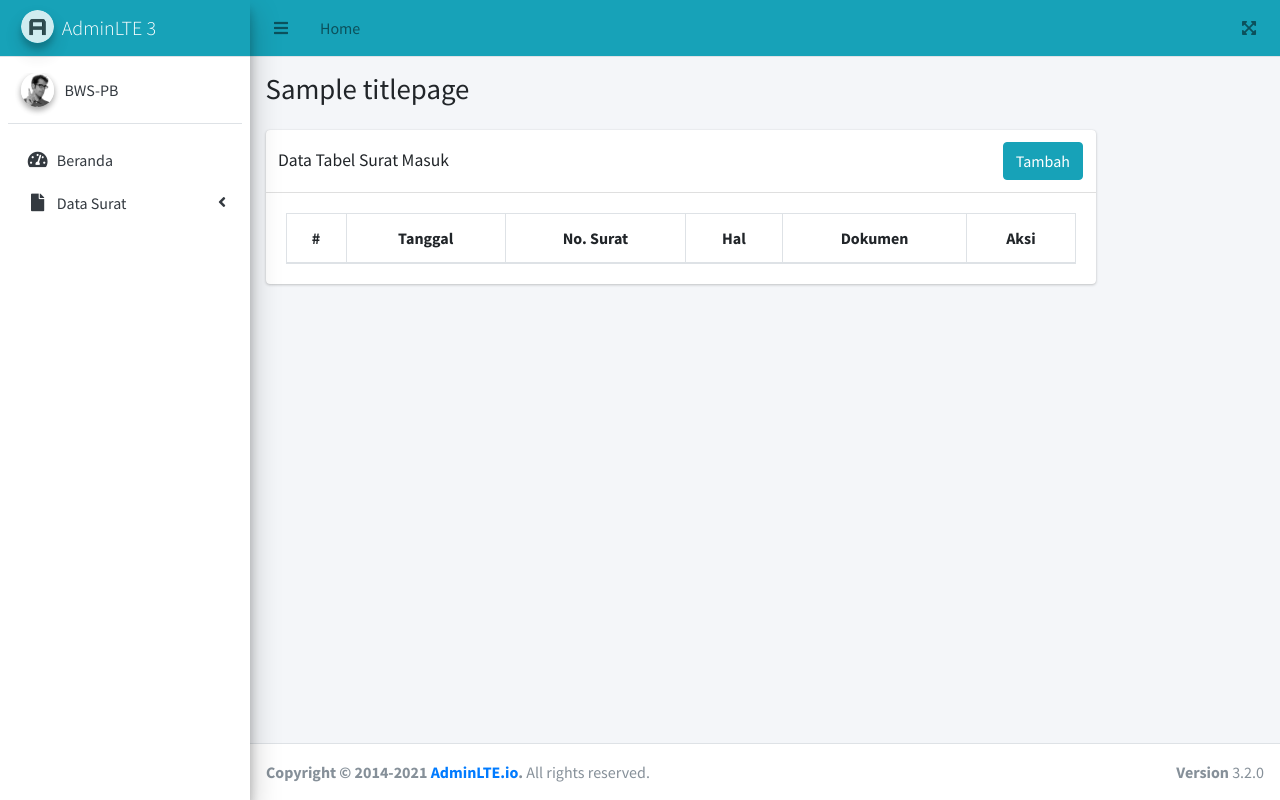
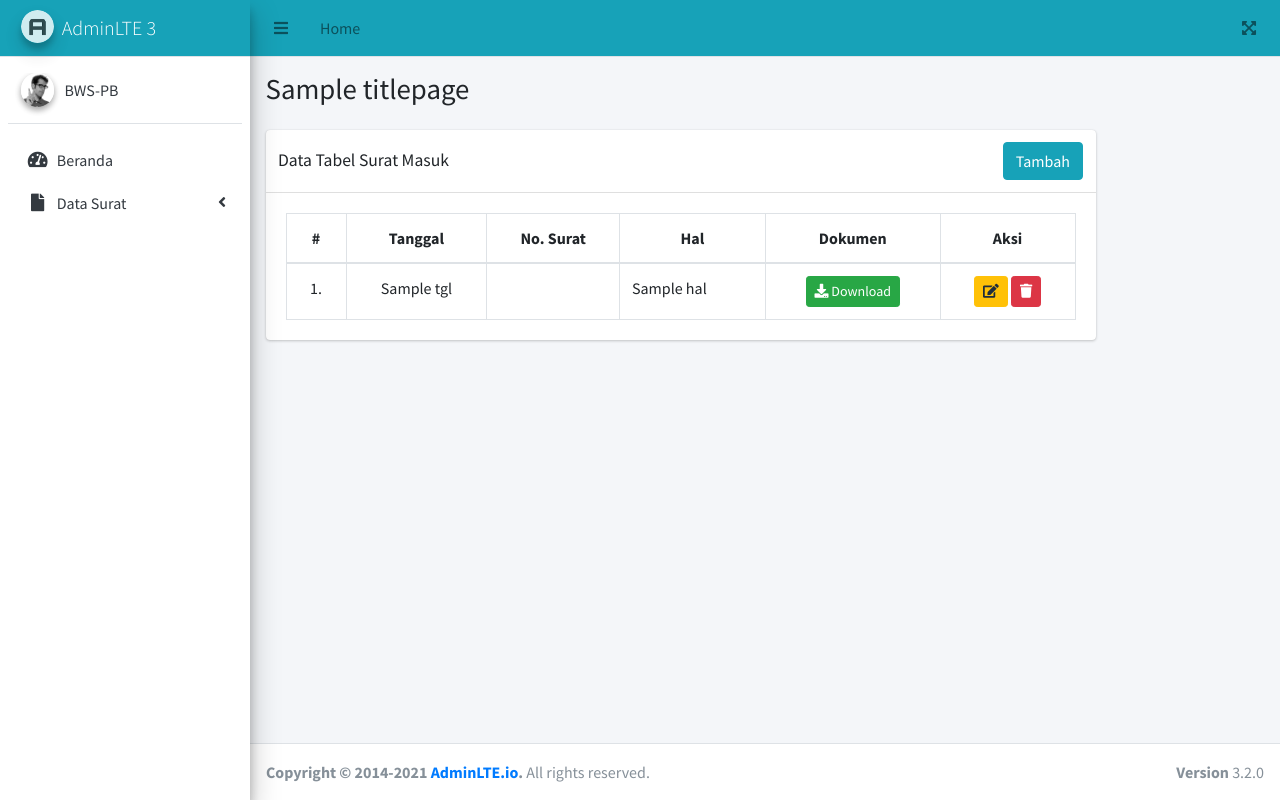
Before and after one commit to ariefendi992/Apliasi-Penomoran-Surat, a Django app: template templates/pages/suratmasuk/surat_masuk_page.html in a window 1280 px wide. Run offline with Django 5.2, Linux system fonts and the light colour scheme; the template is opened without the code that fills it: most values are stand-ins (such as "Sample title", 1, 10 or a date in 2020); lists and menus that the app fills with data are empty; some libraries are stand-ins or nearby versions.

Commit message:
fix page surat masuk dan surat keluar

```diff
--- a/templates/pages/suratkeluar/surat_keluar_page.html
+++ b/templates/pages/suratkeluar/surat_keluar_page.html
@@ -38,7 +38,9 @@
               <td class="text-center">{{ i.tgl }}</td>
               <td>{{ i.noSurat }}</td>
               <td>{{ i.hal }}</td>
-              <td><a href="{% url 'masterdata:download' i.doc %}">Download</a>
+              <td class="text-center"><a href="{% url 'masterdata:download' i.doc %}" class=" btn btn-sm btn-success">
+                  <i class="fas fa-download"></i> <span>Download</span>
+                </a>
               </td>
               <td class="text-center">
                 <a href="" class="btn btn-warning btn-sm">
--- a/templates/pages/suratmasuk/surat_masuk_page.html
+++ b/templates/pages/suratmasuk/surat_masuk_page.html
@@ -29,6 +29,28 @@
               <th>Aksi</th>
             </tr>
           </thead>
+          <tbody>
+            {% for i in data %}
+            <tr>
+              <td class="text-center">{{ forloop.counter }}.</td>
+              <td class="text-center">{{ i.tgl }}</td>
+              <td>{{ i.noSurat }}</td>
+              <td>{{ i.hal }}</td>
+              <td class="text-center"><a href="" class=" btn btn-sm btn-success">
+                  <i class="fas fa-download"></i> <span>Download</span>
+                </a>
+              </td>
+              <td class="text-center">
+                <a href="" class="btn btn-warning btn-sm">
+                  <i class="fa fa-edit"></i>
+                </a>
+                <a href="" class="btn btn-danger btn-sm">
+                  <i class="fa fa-trash"></i>
+                </a>
+              </td>
+            </tr>
+            {% endfor %}
+          </tbody>
         </table>
       </div>
     </div>
```
Also changed, not shown: surat/models.py (+1 -17 lines), surat/views.py (+23 -2 lines).
